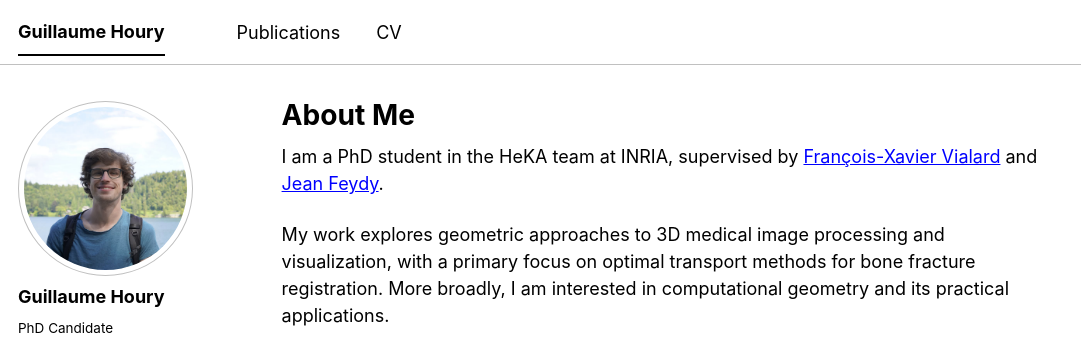
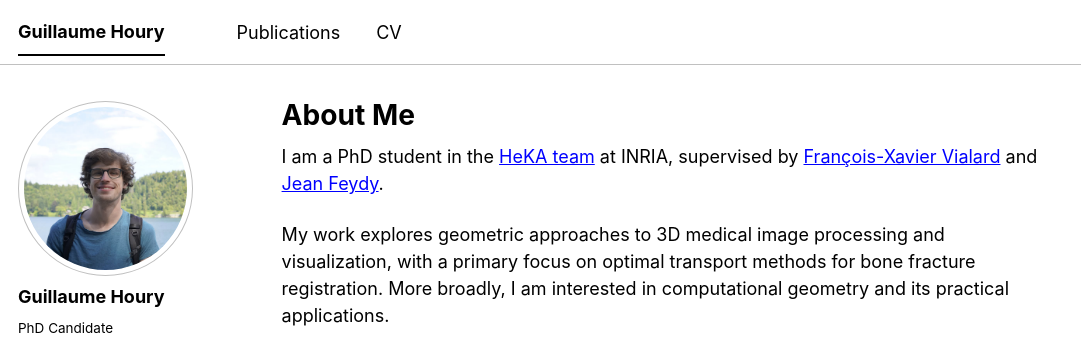
Before and after one commit to guillaumeHoury/guillaumehoury.github.io, a Jekyll site: the page built from _pages/about.md, in a window 1280 px wide. Shown: the top 339 px of the page, without its empty margins (0-1081 px from the left). Built offline with Jekyll 4.4.1, drawn with Linux system fonts in a browser that asks for light colours; some web fonts are replaced; a script bundle is joined from its source files by our own code; library files that are not in the unit come from our copies; part of the change alters nothing that is shown.

```diff
--- a/_pages/about.md
+++ b/_pages/about.md
@@ -7,7 +7,7 @@ redirect_from:
   - /about.html
 ---
 
-I am a PhD student in the HeKA team at INRIA, supervised by [François-Xavier Vialard](http://angkor.univ-mlv.fr/~vialard/) and [Jean Feydy](https://www.jeanfeydy.com).
+I am a PhD student in the [HeKA team](https://heka.gitlabpages.inria.fr/) at INRIA, supervised by [François-Xavier Vialard](http://angkor.univ-mlv.fr/~vialard/) and [Jean Feydy](https://www.jeanfeydy.com).
 
 My work explores geometric approaches to 3D medical image processing and visualization, with a primary focus on optimal transport methods for bone fracture registration.
 More broadly, I am interested in computational geometry and its practical applications.
```
